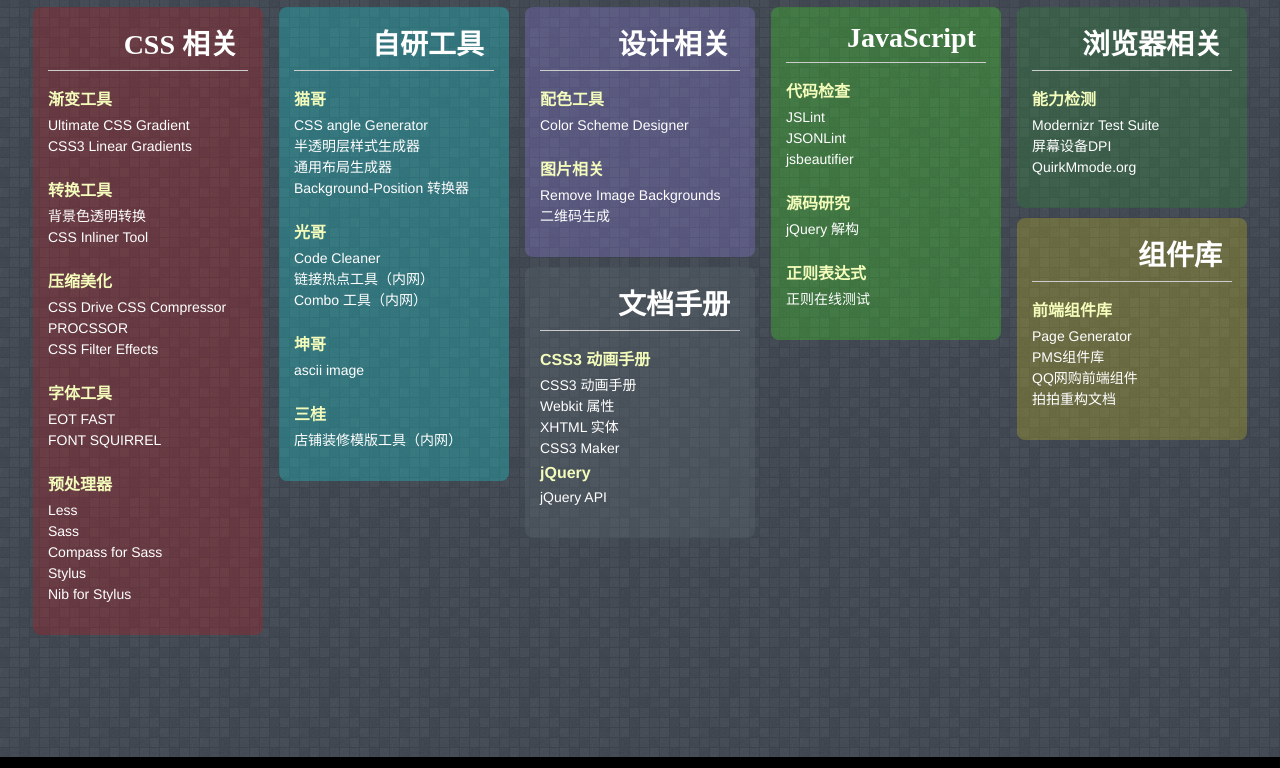
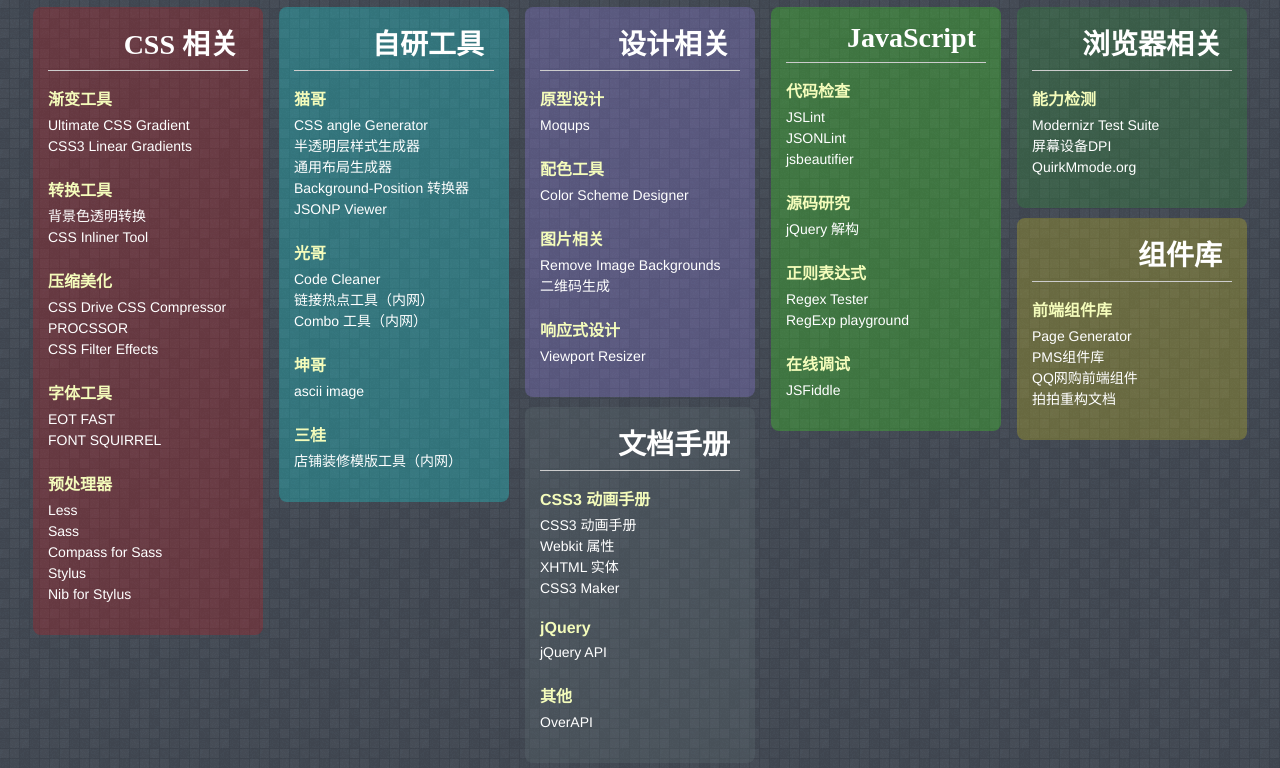
Before and after one commit to d9/tools, a plain HTML site: page index.htm in a window 1280 px wide. Shown: the part 43-811 px from the top of the page. Drawn offline with Linux system fonts and the light colour scheme.

Commit message:
add some tools

```diff
--- a/index.htm
+++ b/index.htm
@@ -86,6 +86,7 @@
             <li><a title="半透明层样式生成器" href="http://yekai.net/demo/alpha-layer.html">半透明层样式生成器</a></li>
             <li><a title="通用布局生成器" href="http://yekai.net/demo/layout-css-generator.html">通用布局生成器</a></li>
             <li><a title="Background-Position 转换器" href="http://yekai.net/demo/background-position.html">Background-Position 转换器</a></li>
+            <li><a title="格式化类JSON格式" href="https://chrome.google.com/webstore/detail/jsonp-viewer/mijkjfpdiidomhagijpedgaeekkadlgp">JSONP Viewer</a></li>
         </ul>
     </div>
 
@@ -118,6 +119,13 @@
     <h2 class="board-title">设计相关</h2>
 
     <div class="board-card">
+        <h3 class="board-card-title">原型设计</h3>
+        <ul>
+            <li><a href="https://moqups.com/" title="在线原型设计工具">Moqups</a></li>
+        </ul>
+    </div>
+
+    <div class="board-card">
         <h3 class="board-card-title">配色工具</h3>
         <ul>
             <li><a href="http://www.colorschemedesigner.com/">Color Scheme Designer</a></li>
@@ -129,6 +137,13 @@
         <ul>
             <li><a href="http://clippingmagic.com/">Remove Image Backgrounds</a></li>
             <li><a href="http://goqr.me/">二维码生成</a></li>
+        </ul>
+    </div>
+
+    <div class="board-card">
+        <h3 class="board-card-title">响应式设计</h3>
+        <ul>
+            <li><a href="http://lab.maltewassermann.com/viewport-resizer/" title="响应式设计测试工具">Viewport Resizer</a></li>
         </ul>
     </div>
 </div>
@@ -154,7 +169,15 @@
     <div class="board-card">
         <h3 class="board-card-title">正则表达式</h3>
         <ul>
-            <li><a href="http://regexpal.com/">正则在线测试</a></li>
+            <li><a href="http://regexpal.com/" title="正则在线测试">Regex Tester</a></li>
+            <li><a href="http://leaverou.github.io/regexplained/">RegExp playground</a></li>
+        </ul>
+    </div>
+
+    <div class="board-card">
+        <h3 class="board-card-title">在线调试</h3>
+        <ul>
+            <li><a href="http://jsfiddle.net/">JSFiddle</a></li>
         </ul>
     </div>
 </div>
@@ -198,13 +221,22 @@
             <li><a href="http://www.digitalmediaminute.com/reference/entity/index.php">XHTML 实体</a></li>
             <li><a href="http://www.css3maker.com/css3-transform.html">CSS3 Maker</a></li>
         </ul>
+    </div>
+
     <div class="board-card">
         <h3 class="board-card-title">jQuery</h3>
         <ul>
             <li><a href="http://www.css88.com/jqapi-1.9/">jQuery API</a></li>
         </ul>
     </div>
+
+    <div class="board-card">
+        <h3 class="board-card-title">其他</h3>
+        <ul>
+            <li><a href="http://overapi.com/" title="Collecting All Cheat Sheets">OverAPI</a></li>
+        </ul>
     </div>
+
 </div>
 
 </div>
```
Lines whose indentation alone changed are shown as unchanged.
